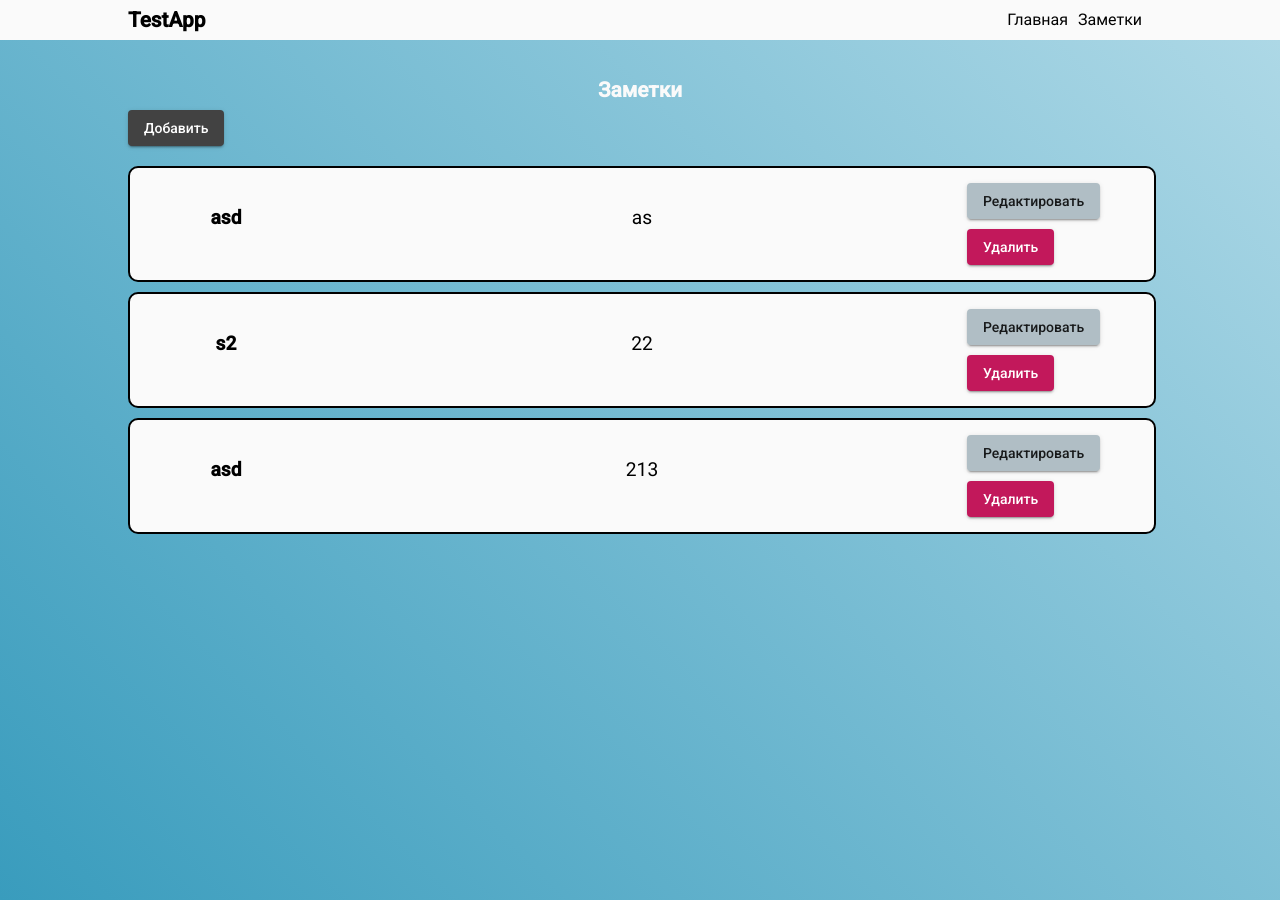
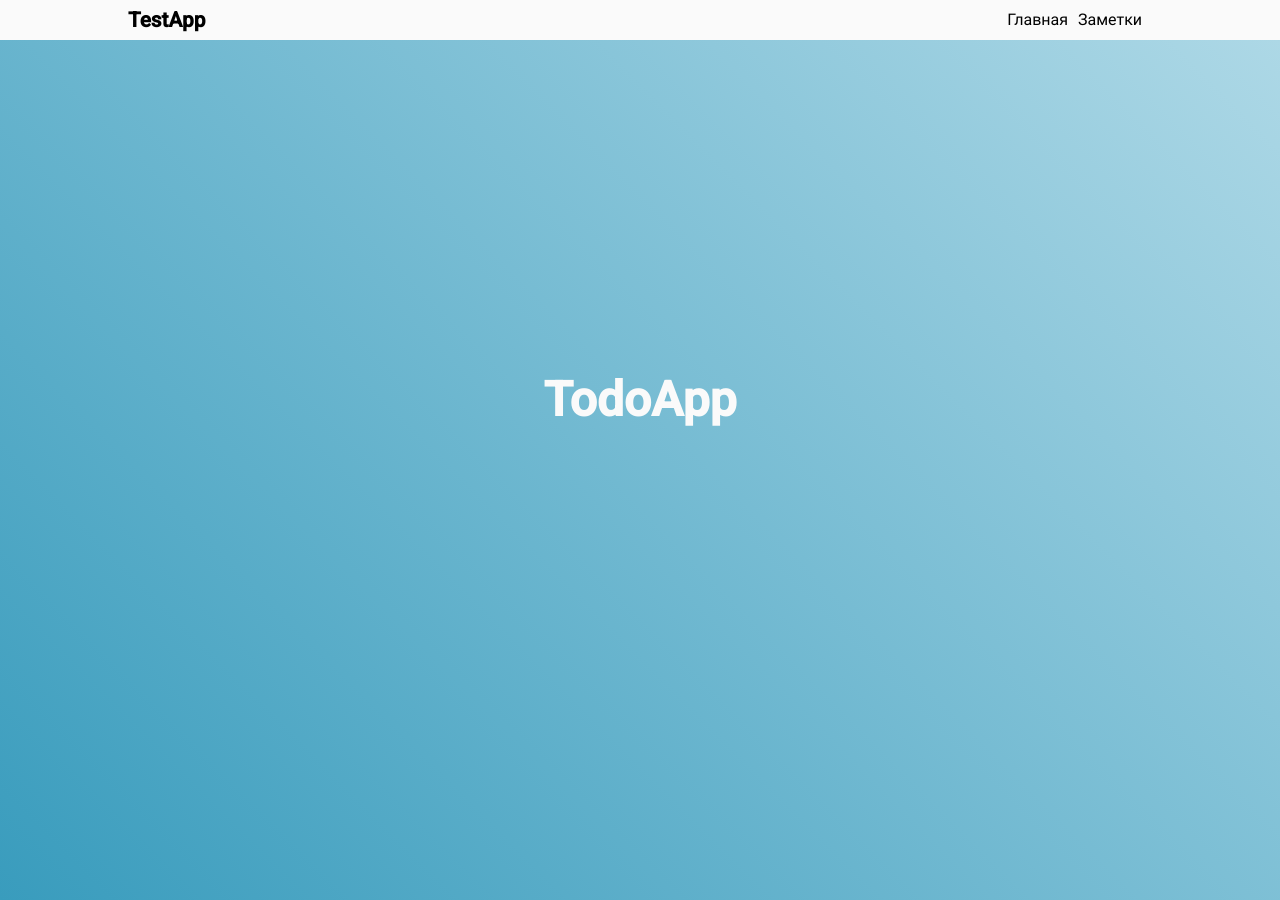
Before and after one commit to as4itakar/TodoApp, an Angular app: page / in a window 1280 px wide. Built offline with nearby package versions, Linux system fonts and the light colour scheme; data requests are answered from the project's data file.

Commit message:
add routing

```diff
--- a/db.json
+++ b/db.json
@@ -16,6 +16,12 @@
       "about": "213",
       "success": true,
       "id": 3
+    },
+    {
+      "title": " asd",
+      "about": "asd",
+      "success": true,
+      "id": 4
     }
   ]
 }
--- a/src/app/app.component.html
+++ b/src/app/app.component.html
@@ -1,4 +1,4 @@
 <app-header></app-header>
 <main class="main-wrapper">
-  <app-todo></app-todo>
+  <router-outlet></router-outlet>
 </main>
--- a/src/app/components/header/header.component.html
+++ b/src/app/components/header/header.component.html
@@ -4,8 +4,8 @@
       <h5 class="normal-title black">TestApp</h5>
     </section>
     <section class="nav-container">
-      <a class="nav-link">Главная</a>
-      <a class="nav-link">Заметки</a>
+      <a class="nav-link" [routerLink]="['']">Главная</a>
+      <a class="nav-link" [routerLink]="['/tasks']">Заметки</a>
     </section>
     <section class="nav-menu">
       <div class="menu-el"></div>
--- a/src/app/components/header/header.component.scss
+++ b/src/app/components/header/header.component.scss
@@ -28,10 +28,12 @@ article.visible{
     font-size: 1.3em;
 }
 
-.nav-link{
+a.nav-link{
     cursor: pointer;
     margin-right: 10px;
     font-size: 1rem;
+    text-decoration: none;
+    color: $black;
 }
 
 .nav-menu{
@@ -69,4 +71,4 @@ article.visible{
     .header-container{
         width: 90%;
     }
-  }
+}
--- a/src/app/components/main/main.component.html
+++ b/src/app/components/main/main.component.html
@@ -1 +1 @@
-<h1 class="title white">TodoApp</h1>
+<h1 class="title white center">TodoApp</h1>
--- /dev/null
+++ b/src/app/components/main/main.component.scss
@@ -0,0 +1,6 @@
+.center{
+    position: absolute;
+    top: 50%;
+    left: 50%;
+    transform: translate(-50%, -50%);
+}
--- a/src/app/components/main/main.component.ts
+++ b/src/app/components/main/main.component.ts
@@ -2,7 +2,8 @@ import { Component, OnInit } from '@angular/core';
 
 @Component({
   selector: 'app-main',
-  templateUrl: './main.component.html'
+  templateUrl: './main.component.html',
+  styleUrls: ['./main.component.scss']
 })
 export class MainComponent implements OnInit {
 
```
Also changed, not shown: src/app/app-routing-module.ts (added, +15 -0 lines), src/app/app.module.ts (+11 -6 lines), src/app/modules/todo/todo-routing-module.ts (added, +13 -0 lines), src/app/modules/todo/todo.module.ts (+8 -14 lines).
